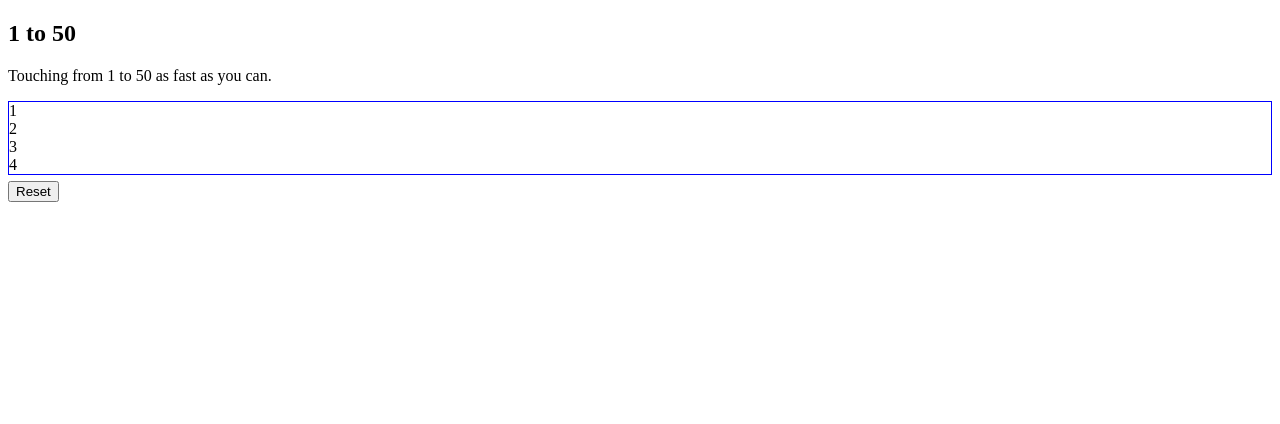
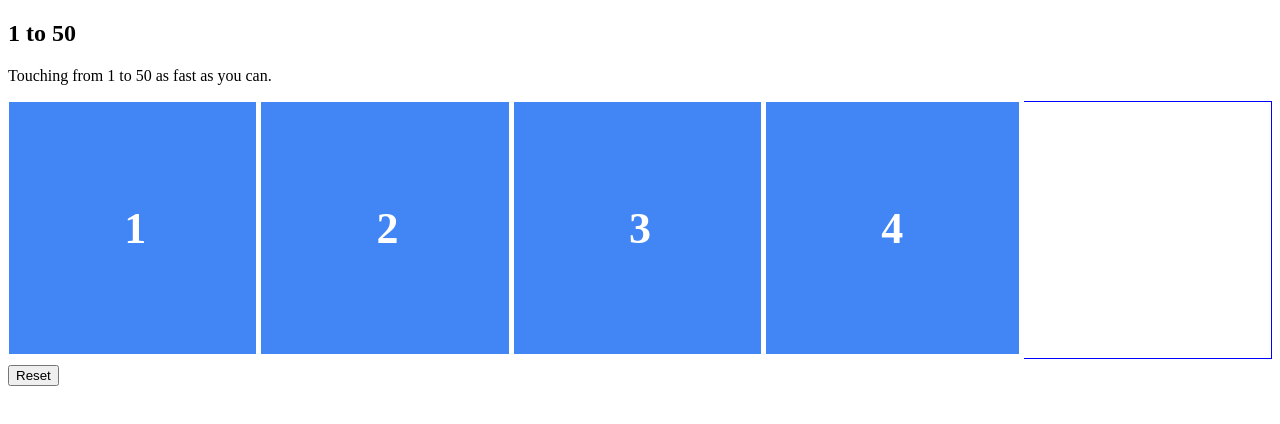
Before and after one commit to sh4rifi/fast-select, a React (Create React App) app: page / in a window 1280 px wide. Shown: the top 424 px of the page. Built offline with nearby package versions, Linux system fonts and the light colour scheme.

Commit message:
Modify table > cell component style

```diff
--- a/src/App.js
+++ b/src/App.js
@@ -1,5 +1,6 @@
 import React from 'react';
 import Game1to50 from "./scenes/Game1to50";
+import './app.scss';
 
 function App() {
     return (
--- /dev/null
+++ b/src/app.scss
@@ -0,0 +1,9 @@
+// Helper Classes
+.display-center {
+    top: 50%;
+    left: 50%;
+    width: 100%;
+    position: absolute;
+    transform: translate(-50%, -50%);
+    text-align: center;
+  }
--- a/src/scenes/Game1to50/components/Cell/index.js
+++ b/src/scenes/Game1to50/components/Cell/index.js
@@ -5,8 +5,8 @@ function Cell(props) {
     const {value, handleClick, className} = props
 
     return (
-        <div className="cell" onClick={handleClick} className={className}>
-            <span>{value}</span>
+        <div className={["cell", className].join(" ")} onClick={handleClick}>
+            <span className="display-center">{value}</span>
         </div>
     )
 }
--- a/src/scenes/Game1to50/style.scss
+++ b/src/scenes/Game1to50/style.scss
@@ -9,19 +9,17 @@
         .cell {
           width: 20%;
           padding-top: 20%;
-          background: #4285F4;
+          position: relative;
           display: inline-block;
-          float: left;
-          position: relative;
           outline: 5px solid #fff;
+          background-color: #4285F4;
 
           span {
-            user-select: none;
-            font-size: 44px;
-            font-weight: 700;
-            display: block;
-            cursor: pointer;
-            color: #fff;
+			  color: #fff;
+			  display: block;
+			  font-size: 44px;
+			  font-weight: 700;
+			  user-select: none;
           }
 
         }
@@ -33,13 +31,3 @@
     }
   }
 }
-
-
-.display-center {
-  top: 50%;
-  left: 50%;
-  width: 100%;
-  position: absolute;
-  transform: translate(-50%, -50%);
-  text-align: center;
-}
```
